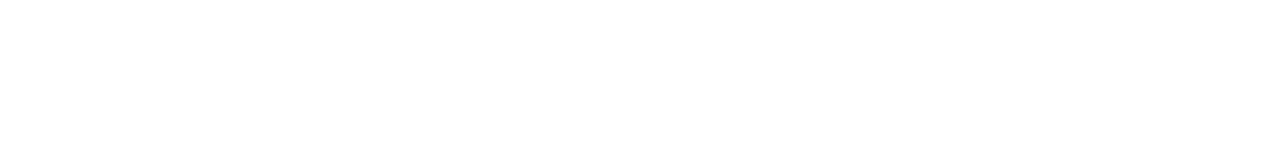
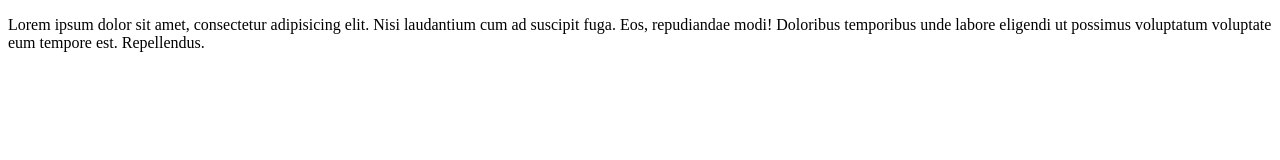
Before and after one commit to Sansirow-tech/Git-Study, a plain HTML site: page index.html in a window 1280 px wide. Drawn offline with Linux system fonts and the light colour scheme.

Commit message:
add texto index

```diff
--- a/index.html
+++ b/index.html
@@ -6,6 +6,6 @@
     <title>Curso Git / github </title>
 </head>
 <body>
-
+    <p>Lorem ipsum dolor sit amet, consectetur adipisicing elit. Nisi laudantium cum ad suscipit fuga. Eos, repudiandae modi! Doloribus temporibus unde labore eligendi ut possimus voluptatum voluptate eum tempore est. Repellendus.</p>
 </body>
 </html>
```
